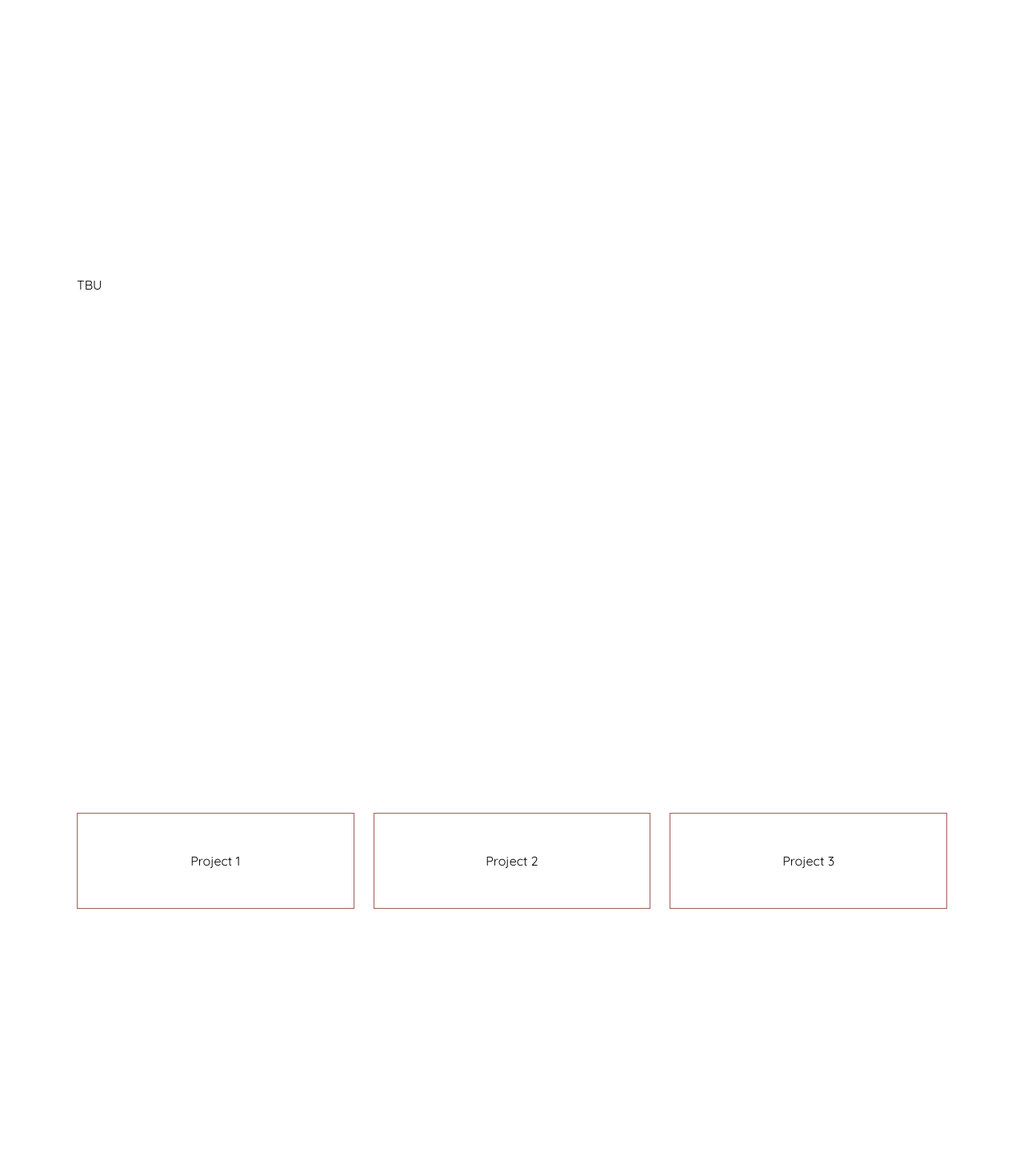
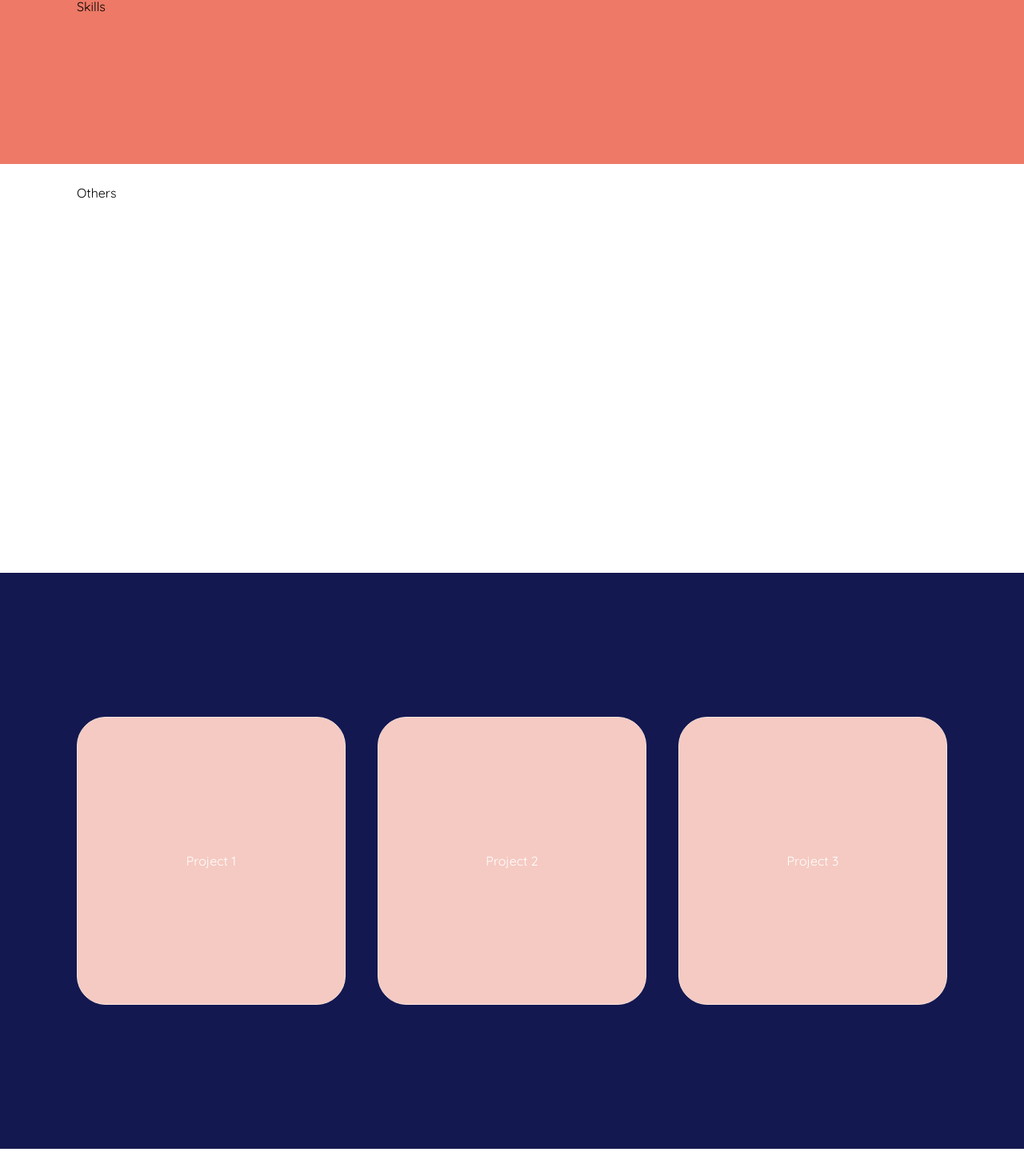
Before and after one commit to AimeeHa/Profile, a React (Vite) app in the folder react/profile/: page / in a window 1280 px wide. Shown: the part 844-2314 px from the top of the page at 80% size. Built offline with nearby package versions, Linux system fonts and the light colour scheme.

Commit message:
updated hamburger menu design & bg for skills & projects

```diff
--- a/react/profile/src/components/About.jsx
+++ b/react/profile/src/components/About.jsx
@@ -4,9 +4,14 @@ export default function About() {
       <section
         id="about"
         name="about"
-        className="section-root grid grid-cols-3 gap-6 "
+        className="section-root flex-col px-0 gap-6"
       >
-        TBU
+        <article className="w-[100%] h-[30%] bg-orange px-8  tablet:px-12 laptop:px-16 desktop:px-24">
+          Skills
+        </article>
+        <article className="w-[100%] h-[70%] px-8 tablet:px-12 laptop:px-16 desktop:px-24">
+          Others
+        </article>
       </section>
     </>
   );
--- a/react/profile/src/components/Contact.jsx
+++ b/react/profile/src/components/Contact.jsx
@@ -1,7 +1,7 @@
 export default function Contact() {
   return (
     <>
-      <section id="contact" name="contact" className="section-root flex-col ">
+      <section id="contact" name="contact" className="section-root flex-col">
         <div>Contact Me</div>
         <form className="flex flex-col gap-6">
           <div className="form-div">
--- a/react/profile/src/components/Footer.jsx
+++ b/react/profile/src/components/Footer.jsx
@@ -1,7 +1,7 @@
 export default function Footer() {
   return (
     <>
-      <footer className="w-full h-20 flex flex-row gap-6 items-center justify-between px-24 bg-darkblue text-white">
+      <footer className="w-full h-[120px] flex flex-row gap-6 items-center justify-between px-24 bg-darkblue text-white">
         <div>Aimee</div>
         <div>Links</div>
       </footer>
--- a/react/profile/src/components/Header.jsx
+++ b/react/profile/src/components/Header.jsx
@@ -35,11 +35,11 @@ export default function Header() {
           element.scrollIntoView({ behavior: 'smooth', block: 'start' });
         }
       }}
-      className={`px-[4px] h-[32px] flex items-center justify-center border-b-[2px] border-b-solid border-b-transparent ${
-        isMenuOpen
-          ? 'hover:border-b-solid hover:border-b-[#FFF6EA] hover:border-b-[2px]'
-          : 'hover:border-b-solid hover:border-b-[#9F5C59] hover:border-b-[2px]'
-      } hover:cursor-pointer`}
+      className={`px-[4px] flex items-center justify-center hover:text-orange hover:cursor-pointer ${
+        isNotMobile
+          ? 'border-b-[2px] border-b-solid border-b-transparent hover:border-b-solid hover:border-b-orange hover:border-b-[2px]'
+          : 'h-[100%] w-[100%] border-t-[1px] border-t-solid border-t-grey'
+      }`}
     >
       <a href={`/#${item}`}>{item[0].toUpperCase() + item.substring(1)}</a>
     </li>
@@ -67,7 +67,7 @@ export default function Header() {
               {navItemsMapping}
             </ul>
             <div className="w-max nav-items justify-end ">
-              <div className="download-btn text-primary bg-orange border-orange tablet:w-[152px] hover:bg-[#FFF6EA] hover:text-[#9F5C59]">
+              <div className="download-btn">
                 <div>Download CV</div>
                 {/* TODO: attached file and allow download */}
                 <div>
@@ -80,38 +80,43 @@ export default function Header() {
           // Hamburger menu on mobile
           <>
             <div className="flex flex-col w-1/2">
-              <div
-                className="flex justify-end pr-[12px]"
-                onClick={() => {
-                  setIsMenuOpen(!isMenuOpen);
-                }}
-              >
-                <MenuRoundedIcon
-                  style={{ height: '32px', width: '36px' }}
-                  className="bg-menu rounded-[6px] text-menu cursor-pointer"
-                />
-              </div>
-              {isMenuOpen && (
-                <div className="nav-menu-mobile">
-                  <img src={menulogo} alt="Aimee Ha" className="h-[100px]" />
+              {isMenuOpen ? (
+                <>
                   <div
-                    className="flex justify-end pr-[24px]"
+                    className="flex justify-end pr-[12px]"
                     onClick={() => {
-                      setIsMenuOpen(false);
+                      setIsMenuOpen(!isMenuOpen);
                     }}
                   >
-                    <CloseRoundedIcon className="text-menu absolute right-[24px] top-[32px] hover:cursor-pointer" />
+                    <CloseRoundedIcon
+                      className="text-menu hover:cursor-pointer"
+                      style={{ height: '30px', width: '30px' }}
+                    />
                   </div>
-                  <ul className="flex flex-col gap-[36px] items-center text-[16px]">
-                    {navItemsMapping}
-                    <li className="download-btn border-[#FDE4DB] hover:bg-[#FDE4DB] hover:text-[#9F5C59]">
-                      <div>Download CV</div>
-                      {/* TODO: */}
-                      <div>
-                        <DownloadRoundedIcon />
-                      </div>
-                    </li>
-                  </ul>
+                  <div className="nav-menu-mobile">
+                    <ul className="h-[100%] w-screen grid grid-rows-4 grid-cols-1 items-center justify-center text-[16px]">
+                      {navItemsMapping}
+                      <li className="h-[100%] w-[100%] border-t-[1px] border-t-solid border-t-grey flex items-center justify-center">
+                        <div className="download-btn">
+                          <div>Download CV</div>
+                          <DownloadRoundedIcon />
+                          {/* TODO: */}
+                        </div>
+                      </li>
+                    </ul>
+                  </div>
+                </>
+              ) : (
+                <div
+                  className="flex justify-end pr-[12px]"
+                  onClick={() => {
+                    setIsMenuOpen(!isMenuOpen);
+                  }}
+                >
+                  <MenuRoundedIcon
+                    style={{ height: '32px', width: '36px' }}
+                    className="bg-menu rounded-[6px] text-menu cursor-pointer"
+                  />
                 </div>
               )}
             </div>
--- a/react/profile/src/components/Projects.jsx
+++ b/react/profile/src/components/Projects.jsx
@@ -5,12 +5,12 @@ export default function Projects() {
       <section
         id="projects"
         name="projects"
-        className="section-root grid grid-cols-3 gap-6"
+        className="section-root grid grid-cols-1 gap-6 bg-darkblue laptop:grid-cols-3 laptop:gap-9 desktop:grid-cols-3 desktop:gap-10"
       >
         {projects.map((project, i) => (
           <div
             key={i}
-            className="h-[120px] flex items-center justify-center border-solid border-[1px] border-[#9F5C59]"
+            className="h-[50%] flex items-center justify-center bg-beige border-solid border-[1px] border-lightbeige rounded-[36px] hover:bg-orange hover:border-orange cursor-pointer text-white"
           >
             {project}
           </div>
--- a/react/profile/src/index.css
+++ b/react/profile/src/index.css
@@ -6,7 +6,7 @@
 
 @layer components {
   .section-root {
-    @apply w-full h-[calc(100vh-80px)] relative flex justify-center items-center gap-6 px-24 bg-primary;
+    @apply w-full h-[calc(100vh-80px)] relative flex justify-center items-center gap-6 px-8 tablet:px-12 laptop:px-16 desktop:px-24 bg-primary;
   }
 
   .form-div {
@@ -20,11 +20,11 @@
 
   /* nav menu on mobile devices */
   .nav-menu-mobile {
-    @apply h-1/2 w-screen z-20 absolute top-0 right-0 flex flex-col items-center gap-[36px] bg-lightbeige text-blue shadow-[0_5px_5px_0_rgba(0,0,0,.1)];
+    @apply h-1/3 w-screen z-20 absolute top-[100px] right-0 flex flex-col items-center gap-[36px] bg-primary text-blue shadow-[0_5px_5px_0_rgba(0,0,0,.1)];
   }
 
   .download-btn {
-    @apply flex flex-row gap-[4px] items-center justify-center pr-[8px] pl-[12px] py-[2px] border-[1px] border-solid rounded-[18px] hover:cursor-pointer;
+    @apply flex flex-row gap-[4px] items-center justify-center pr-[8px] pl-[12px] py-[2px] border-[1px] border-solid rounded-[18px]  text-primary bg-orange border-orange tablet:w-[152px] hover:bg-blue hover:border-blue hover:text-white hover:cursor-pointer;
   }
 }
 
```
